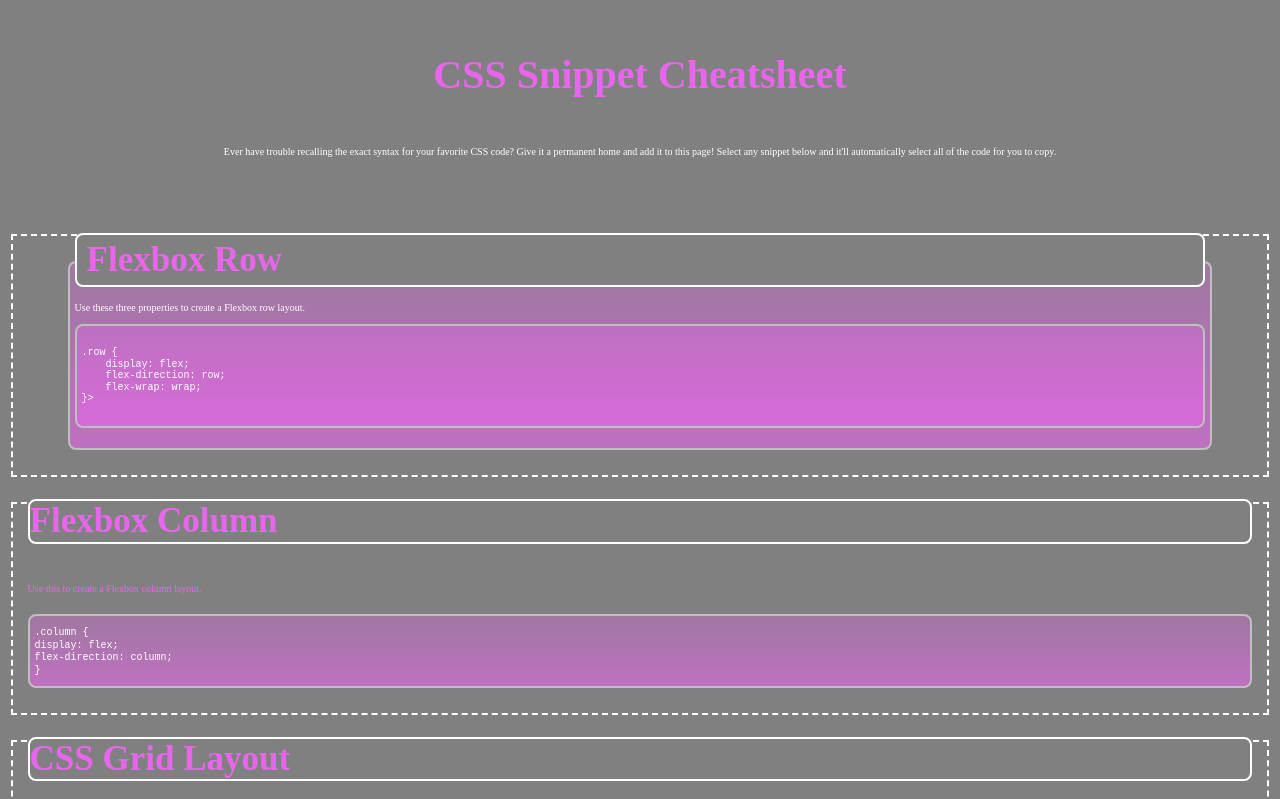
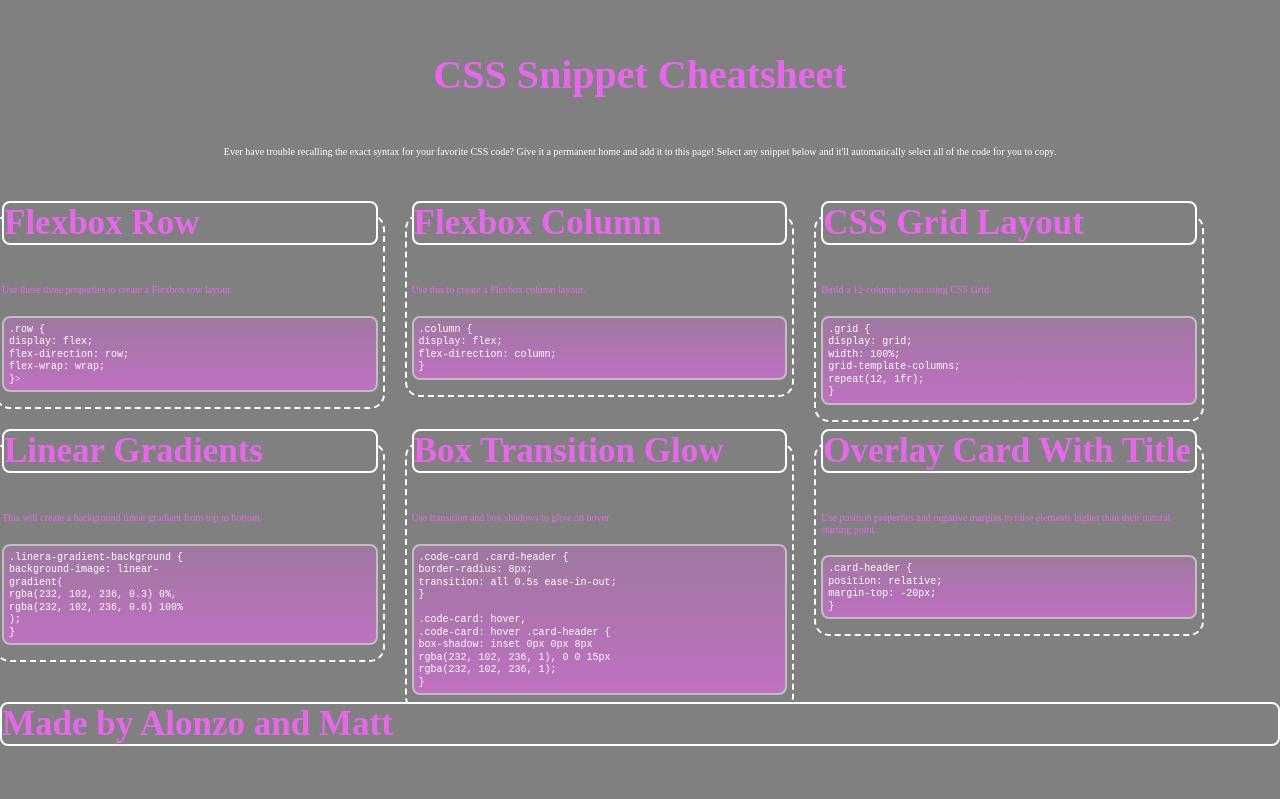
Before and after one commit to alonzofroman/code-snippet, a plain HTML site: page index.html in a window 1280 px wide. Shown: the top 799 px of the page. Drawn offline with Linux system fonts and the light colour scheme.

Commit message:
Edited flex centering and margins

```diff
--- a/assets/style.css
+++ b/assets/style.css
@@ -23,8 +23,15 @@ header > p {
 }
 
 main {
-    width:96%;
-    margin: 2rem auto;
+    /* margin: auto; */
+    display: flex;
+    flex-direction: row;
+    flex-wrap: wrap;
+    width: 96%;
+    justify-content: center;
+    align-content: center;
+    margin-left: -1.5rem;
+    margin-right: -1.5rem;
 }
 
 body {
@@ -32,31 +39,17 @@ body {
     background-color: gray;
 }
 
-.row {
-    display: flex;
-    flex-direction: row;
-    flex-wrap: wrap;
-    margin-left: -1.5rem;
-    margin-right: -1.5rem;
-}
-.justify-center {
-    justify-content: center;
-}
 
 .card-column {
-    flex: 1 0 100%;
+    flex: 1 0 400px;
     padding: 1.5rem;
     transition: flex-basis 500ms linear;
-    margin-bottom: 1.5rem;
+    /* margin-bottom: 1.5rem; */
+    margin: 10px;
     display: flex;
     flex-direction: column;
 }
 
-.grid {
-    display: grid;
-    align-items: center;
-    grid-template-columns: repeat(auto-fit, minmax (3, 1fr));
-}
 
 .code-card .card-header {
     border-radius: 8px;
@@ -96,7 +89,7 @@ h2 {
     color: var(--pink);
 }
 
-div{
+.card-column{
     flex: 1 0 100%;
     padding: 5px 5px;
     border: 2px dashed white;
@@ -106,11 +99,12 @@ div{
     margin-left: 10px;
     color: var(--pink);
     box-sizing: border-box;
+    border-radius: 15px;
     transition: flex-basis 500ms linear;
 }
 
 .code-card {
-    padding: 10px 5px;
+    padding: 5px 5px;
     border: 2px solid #bfbfbf;
     box-sizing:content-box;
     background-image:linear-gradient(
@@ -128,16 +122,13 @@ code {
 
 }
 
-pre {
-    text-align: left;
-}
 
 @media screen and (min-width: 768px) {
-    .snippet {
+    .row {
         flex: 0 0 50%;
         max-width: 50%;
     }
-    .snippet:last-child {
+    .row:last-child {
         flex-grow: 1;
     }
 }
@@ -147,7 +138,7 @@ pre {
         width: 75%;
     }
 
-    .snippet {
+    .row {
         flex: 0 0 33.333%;
         max-width: 33.333%;
     }
--- a/index.html
+++ b/index.html
@@ -19,23 +19,22 @@
         <br>
 
         <main>
-            <section class="row justify-center">
+            <section class="row">
                 <div class="card-column">
-                    <figure class="code-card">
                     <h2 class="card-header">Flexbox Row</h2>
                     <p>Use these three properties to create a Flexbox row layout.</p>
-                    <pre class="code-card"> <code>
-.row {
-    display: flex;
-    flex-direction: row;
-    flex-wrap: wrap;
-}</code>>
-                    </pre>
-                </figure>
+                    <p class="code-card"> <code>
+                        .row {<br>
+                            display: flex;<br>
+                            flex-direction: row;<br>
+                            flex-wrap: wrap;<br>
+                        }</code>>
+                        </p>
+
                 </div>
             </section>
 
-            <section class="row justify-center">
+            <section class="row">
                 <div class="card-column">
                     <h2 class="card-header">Flexbox Column</h2>
                     <p>Use this to create a Flexbox column layout.</p>
@@ -48,7 +47,7 @@
                 </div>
             </section>
 
-            <section class="row justify-center">
+            <section class="row">
                 <div class="card-column">
                     <h2 class="card-header">CSS Grid Layout</h2>
                     <p>Build a 12-column layout using CSS Grid.</p>
@@ -64,7 +63,7 @@
                 </div>
             </section>
 
-            <section class="row justify-center">
+            <section class="row">
                 <div class="card-column">
                     <h2 class="card-header">Linear Gradients</h2>
                     <p>This will create a background linear gradient from top to bottom.</p>
@@ -81,7 +80,7 @@
                 </div>
             </section>
 
-            <section class="row justify-center">
+            <section class="row">
                 <div class="card-column">
                     <h2 class="card-header">Box Transition Glow</h2>
                     <p>Use transition and box shadows to glow on hover</p>
@@ -101,7 +100,7 @@
                 </div>
             </section>
 
-            <section class="row justify-center">
+            <section class="row">
                 <div class="card-column">
                     <h2 class="card-header">Overlay Card With Title</h2>
                     <p>Use position properties and negative margins to raise elements higher than their natural starting point.</p>
```
